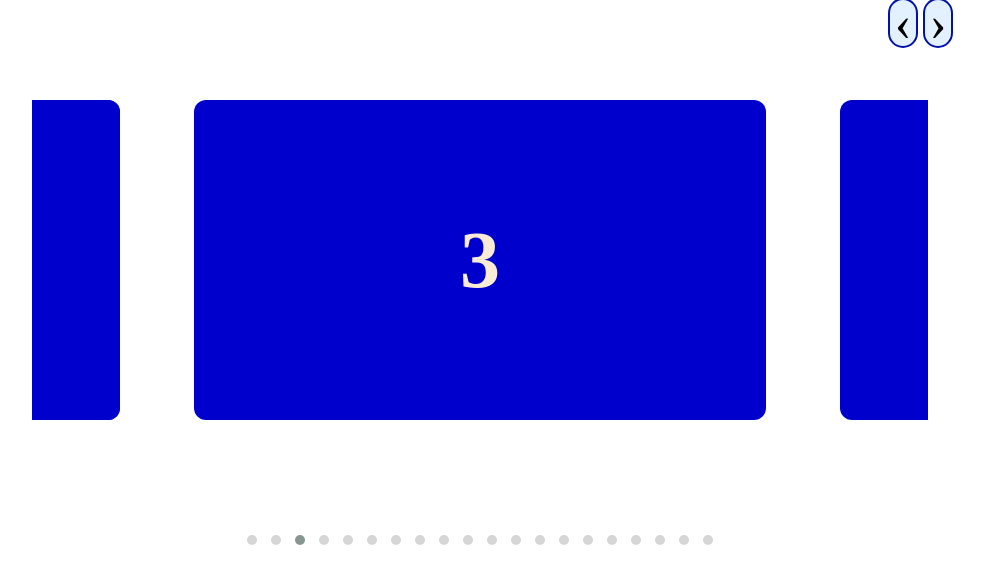
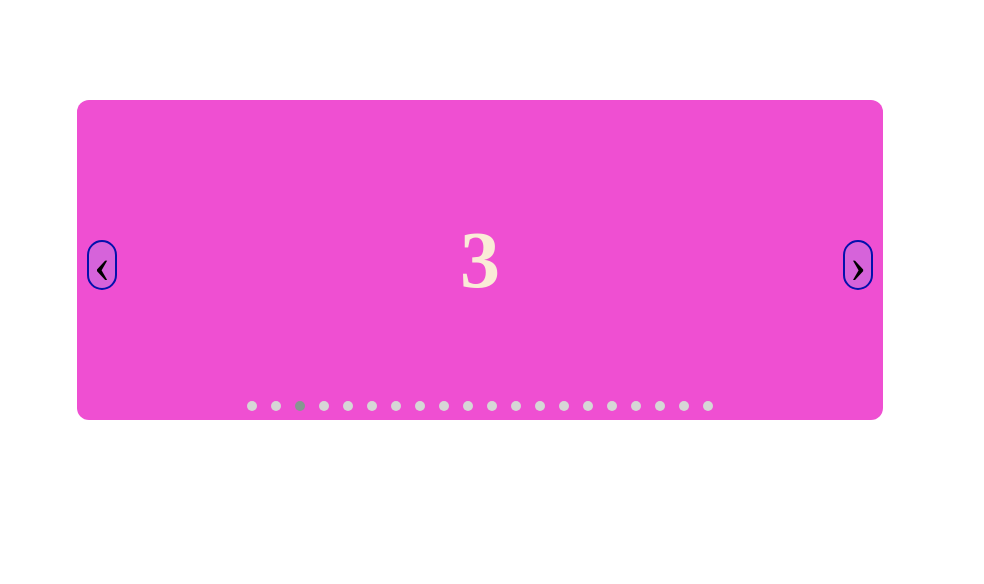
Before and after one commit to py-kd/Only-Texting, a plain HTML site: page index.html in a window 1280 px wide. Shown: the whole page, without its empty margins (160-1144 px from the left). Drawn offline with nearby package versions, Linux system fonts and the light colour scheme.

Commit message:
OWL Carouse is comfigured as what matters level

```diff
--- a/assets/script.js
+++ b/assets/script.js
@@ -5,15 +5,15 @@ $(document).ready(function() {
             loop: true,
             nav: true,
             // center: true,
-            stagePadding: 130,
+            // stagePadding: 130,
             rtl: false,
             autoplay: true,
             autoplayTimeout: 2000,
             autoplayHoverPause: true,
-            // animateOut: 'animate__slideInLeft',
+            // animateOut: 'slideInLeft',
             // animateOut: 'slideOutDown',
-            animateIn: 'flipOutY',
-            animateOut: 'backInUp',
+            // animateIn: 'zoomIn',
+            // animateOut: 'rollOut',
             responsive:{
                 0:{
                     items: 1
--- a/assets/style.css
+++ b/assets/style.css
@@ -19,7 +19,7 @@ body{
 .item{
     width: 90%;
     height: 40vh;
-    background: #00c;
+    background: rgb(239, 79, 210);
     border-radius: 12px;
     display: flex;
     justify-content: center;
@@ -41,23 +41,16 @@ body{
 .owl-prev {
     position: absolute;
     top: 50%;
-    left: -30px;
+    left: 50px;
     transform: translateY(-50%);
 }
 
 .owl-next {
     position: absolute;
     top: 50%;
-    right: -30px;
+    right: 50px;
     transform: translateY(-50%);
     border-radius: 50%;
-}
-
-.owl-prev, .owl-next{
-    top: 18px !important;
-}
-.owl-prev{
-    left: 95%;
 }
 
 .owl-prev, .owl-next {
@@ -69,9 +62,6 @@ body{
     background: rgba(115, 182, 250, 0.2) !important;
     border-radius: 50%;
     transition: 0.7s;
-    display: flex;
-    justify-content: center;
-    align-items: center;
 }
 
 .owl-prev:hover,
@@ -84,3 +74,10 @@ body{
     border: 2px solid rgb(3, 17, 172);
     border-radius: 60px;
 }
+
+.owl-dots {
+    position: absolute;
+    bottom: 100px;
+    width: 100%;
+    text-align: center;
+}
```
